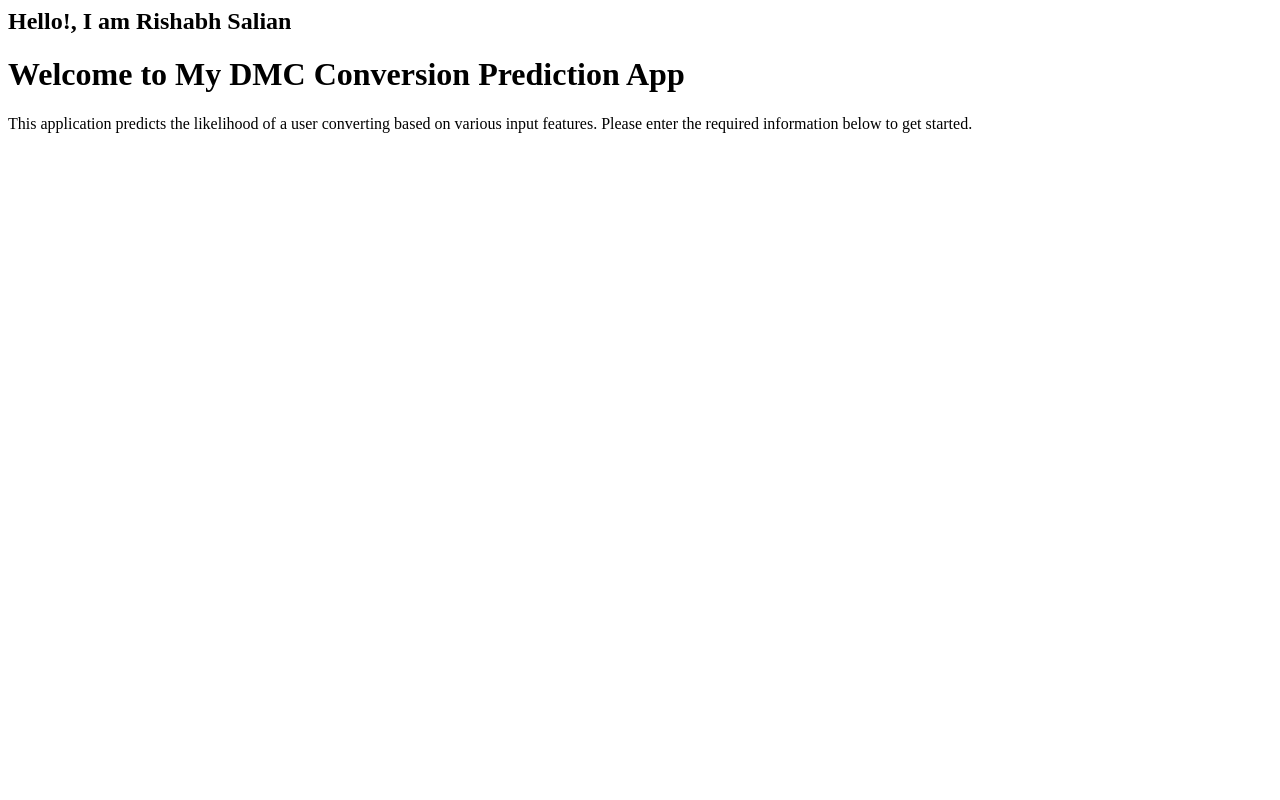
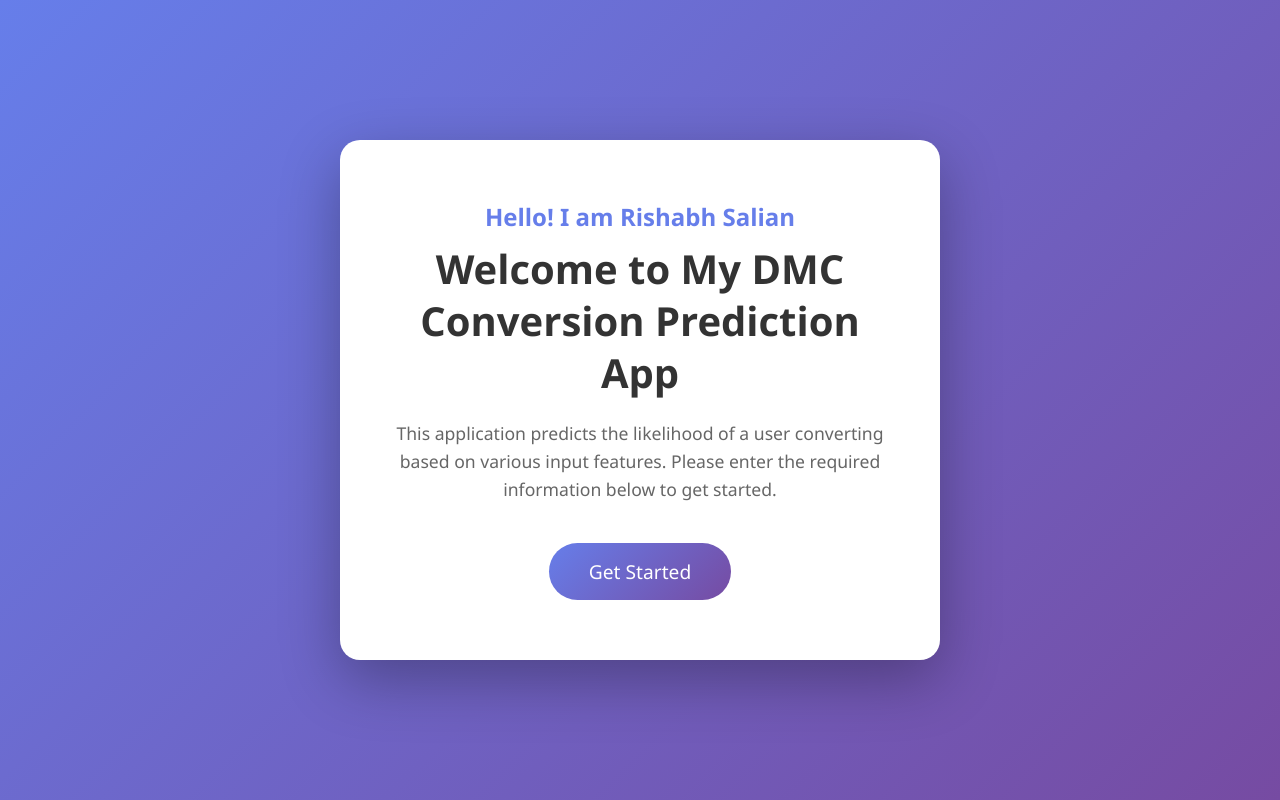
Before and after one commit to Rishabh90501/DMC_Conversion, a Flask app: page / in a window 1280 px wide. Run offline with Flask 3, Linux system fonts and the light colour scheme.

Commit message:
Final Update Done

```diff
--- a/templates/index.html
+++ b/templates/index.html
@@ -1,4 +1,87 @@
-<h2>Hello!, I am Rishabh Salian</h2>
-<h1> Welcome to My DMC Conversion Prediction App </h1>
-<p> This application predicts the likelihood of a user converting based on various input features.
-    Please enter the required information below to get started. </p>
+<!DOCTYPE html>
+<html lang="en">
+<head>
+    <meta charset="UTF-8">
+    <meta name="viewport" content="width=device-width, initial-scale=1.0">
+    <title>DMC Conversion Prediction</title>
+    <style>
+        * {
+            margin: 0;
+            padding: 0;
+            box-sizing: border-box;
+        }
+
+        body {
+            font-family: 'Segoe UI', Tahoma, Geneva, Verdana, sans-serif;
+            background: linear-gradient(135deg, #667eea 0%, #764ba2 100%);
+            min-height: 100vh;
+            display: flex;
+            justify-content: center;
+            align-items: center;
+            padding: 20px;
+        }
+
+        .container {
+            background: white;
+            border-radius: 20px;
+            box-shadow: 0 20px 60px rgba(0, 0, 0, 0.3);
+            padding: 60px 40px;
+            max-width: 600px;
+            text-align: center;
+            animation: fadeIn 0.8s ease-in;
+        }
+
+        @keyframes fadeIn {
+            from { opacity: 0; transform: translateY(-20px); }
+            to { opacity: 1; transform: translateY(0); }
+        }
+
+        h2 {
+            color: #667eea;
+            font-size: 1.5rem;
+            margin-bottom: 10px;
+        }
+
+        h1 {
+            color: #333;
+            font-size: 2.5rem;
+            margin-bottom: 20px;
+            line-height: 1.3;
+        }
+
+        p {
+            color: #666;
+            font-size: 1.1rem;
+            line-height: 1.6;
+            margin-bottom: 40px;
+        }
+
+        .btn {
+            background: linear-gradient(135deg, #667eea 0%, #764ba2 100%);
+            color: white;
+            padding: 15px 40px;
+            font-size: 1.2rem;
+            border: none;
+            border-radius: 50px;
+            cursor: pointer;
+            text-decoration: none;
+            display: inline-block;
+            transition: transform 0.3s ease, box-shadow 0.3s ease;
+        }
+
+        .btn:hover {
+            transform: translateY(-3px);
+            box-shadow: 0 10px 25px rgba(102, 126, 234, 0.4);
+        }
+    </style>
+</head>
+<body>
+    <div class="container">
+        <h2>Hello! I am Rishabh Salian</h2>
+        <h1>Welcome to My DMC Conversion Prediction App</h1>
+        <p>This application predicts the likelihood of a user converting based on various input features.
+            Please enter the required information below to get started.</p>
+        <a href="http://127.0.0.1:5000/predictdata" class="btn">Get Started</a>
+    </div>
+</body>
+</html>
```
